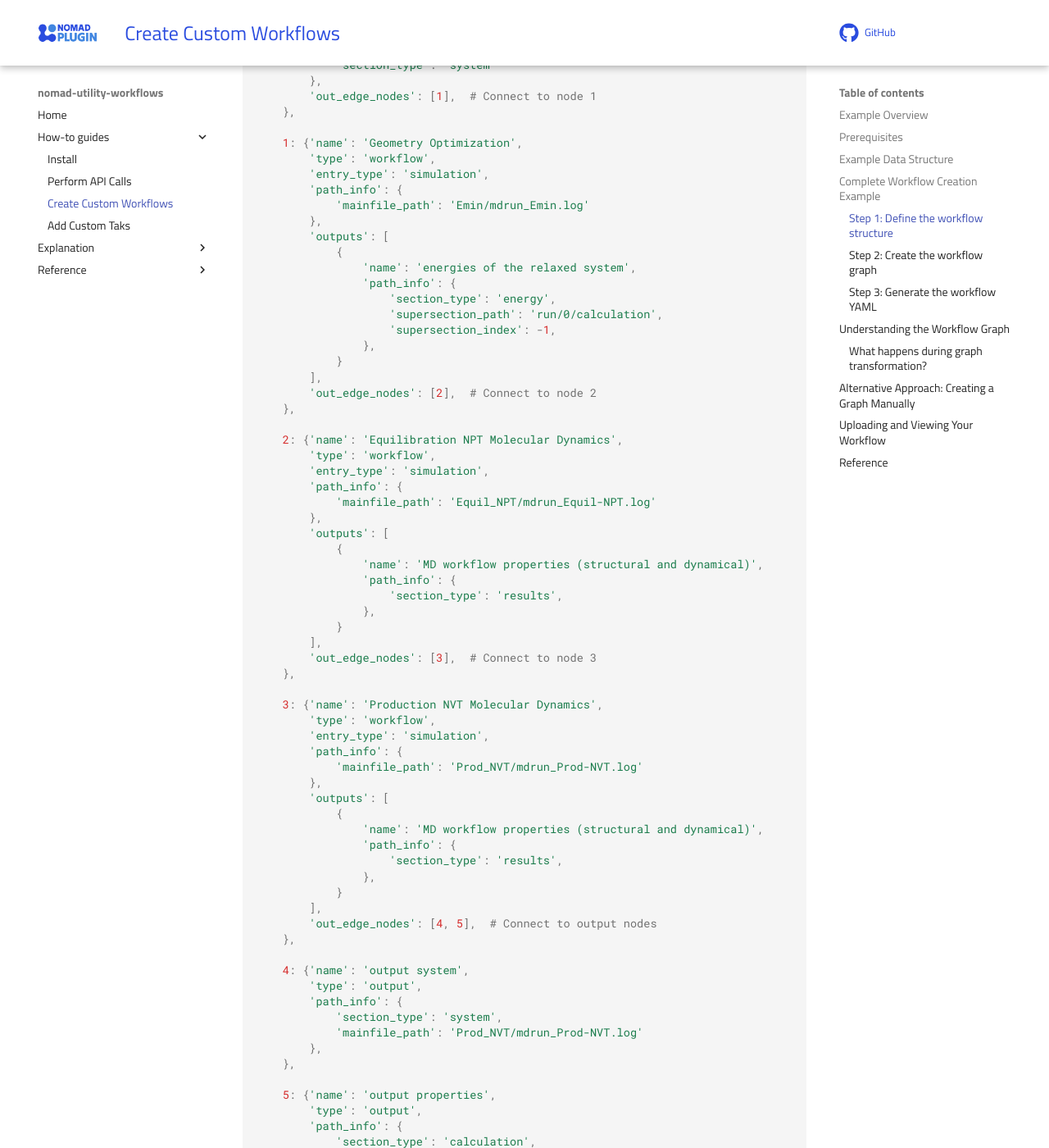
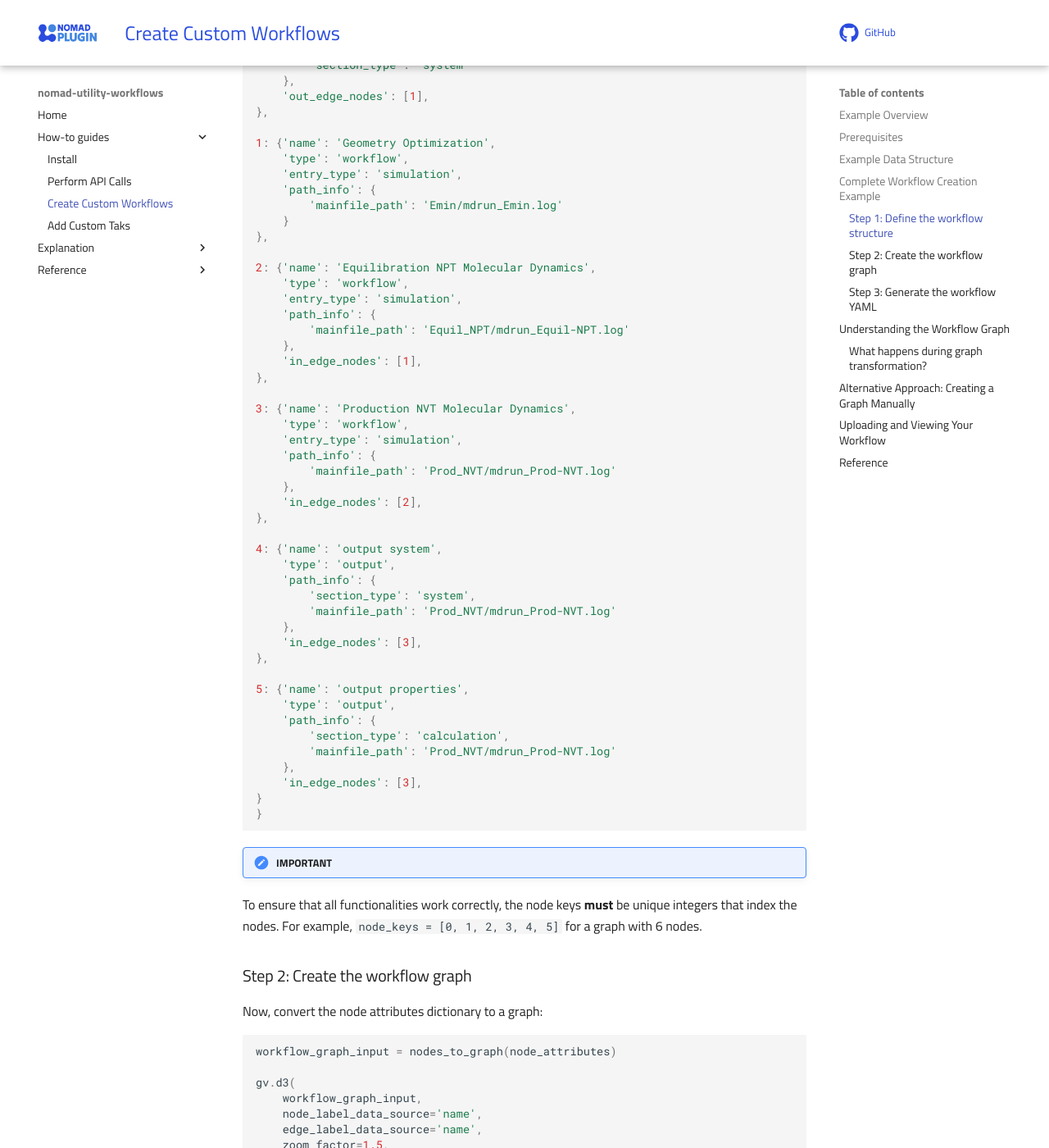
Before and after one commit to FAIRmat-NFDI/nomad-utility-workflows, an MkDocs documentation site: the page built from docs/how_to/create_custom_workflows.md, in a window 1280 px wide and 1400 px high, scrolled down 2083 px. Shown: the whole window at 82% size. Built offline with MkDocs 1.6.1 and Material for MkDocs 9.7.7, drawn with Linux system fonts in a browser that asks for light colours; comment, search, counter and statistics services are not loaded.

Commit message:
using the simple example for the dictionary.

````diff
--- a/docs/how_to/create_custom_workflows.md
+++ b/docs/how_to/create_custom_workflows.md
@@ -63,90 +63,65 @@ We'll define our workflow structure using a dictionary of node attributes:
 
 ```python
 node_attributes = {
-    0: {'name': 'input system',
-        'type': 'input',
-        'path_info': {
-            'mainfile_path': 'Emin/mdrun_Emin.log',
-            'supersection_index': 0,
-            'section_index': 0,
-            'section_type': 'system'
-        },
-        'out_edge_nodes': [1],  # Connect to node 1
+0: {'name': 'input system',
+    'type': 'input',
+    'path_info': {
+        'mainfile_path': 'Emin/mdrun_Emin.log',
+        'supersection_index': 0,
+        'section_index': 0,
+        'section_type': 'system'
     },
+    'out_edge_nodes': [1],
+},
 
-    1: {'name': 'Geometry Optimization',
-        'type': 'workflow',
-        'entry_type': 'simulation',
-        'path_info': {
-            'mainfile_path': 'Emin/mdrun_Emin.log'
-        },
-        'outputs': [
-            {
-                'name': 'energies of the relaxed system',
-                'path_info': {
-                    'section_type': 'energy',
-                    'supersection_path': 'run/0/calculation',
-                    'supersection_index': -1,
-                },
-            }
-        ],
-        'out_edge_nodes': [2],  # Connect to node 2
+1: {'name': 'Geometry Optimization',
+    'type': 'workflow',
+    'entry_type': 'simulation',
+    'path_info': {
+        'mainfile_path': 'Emin/mdrun_Emin.log'
+    }
+},
+
+2: {'name': 'Equilibration NPT Molecular Dynamics',
+    'type': 'workflow',
+    'entry_type': 'simulation',
+    'path_info': {
+        'mainfile_path': 'Equil_NPT/mdrun_Equil-NPT.log'
     },
+    'in_edge_nodes': [1],
+},
 
-    2: {'name': 'Equilibration NPT Molecular Dynamics',
-        'type': 'workflow',
-        'entry_type': 'simulation',
-        'path_info': {
-            'mainfile_path': 'Equil_NPT/mdrun_Equil-NPT.log'
-        },
-        'outputs': [
-            {
-                'name': 'MD workflow properties (structural and dynamical)',
-                'path_info': {
-                    'section_type': 'results',
-                },
-            }
-        ],
-        'out_edge_nodes': [3],  # Connect to node 3
+3: {'name': 'Production NVT Molecular Dynamics',
+    'type': 'workflow',
+    'entry_type': 'simulation',
+    'path_info': {
+        'mainfile_path': 'Prod_NVT/mdrun_Prod-NVT.log'
     },
+    'in_edge_nodes': [2],
+},
 
-    3: {'name': 'Production NVT Molecular Dynamics',
-        'type': 'workflow',
-        'entry_type': 'simulation',
-        'path_info': {
-            'mainfile_path': 'Prod_NVT/mdrun_Prod-NVT.log'
-        },
-        'outputs': [
-            {
-                'name': 'MD workflow properties (structural and dynamical)',
-                'path_info': {
-                    'section_type': 'results',
-                },
-            }
-        ],
-        'out_edge_nodes': [4, 5],  # Connect to output nodes
+4: {'name': 'output system',
+    'type': 'output',
+    'path_info': {
+        'section_type': 'system',
+        'mainfile_path': 'Prod_NVT/mdrun_Prod-NVT.log'
     },
+    'in_edge_nodes': [3],
+},
 
-    4: {'name': 'output system',
-        'type': 'output',
-        'path_info': {
-            'section_type': 'system',
-            'mainfile_path': 'Prod_NVT/mdrun_Prod-NVT.log'
-        },
+5: {'name': 'output properties',
+    'type': 'output',
+    'path_info': {
+        'section_type': 'calculation',
+        'mainfile_path': 'Prod_NVT/mdrun_Prod-NVT.log'
     },
-
-    5: {'name': 'output properties',
-        'type': 'output',
-        'path_info': {
-            'section_type': 'calculation',
-            'mainfile_path': 'Prod_NVT/mdrun_Prod-NVT.log'
-        },
-    }
+    'in_edge_nodes': [3],
+}
 }
 ```
 
 !!! Note "IMPORTANT"
-    To ensure that all functionalities work correctly, the node keys **must** be unique integers that index the nodes. For example, `node_keys = [0, 1, 2, 3, 4, 5]` for a graph with 6 nodes.
+To ensure that all functionalities work correctly, the node keys **must** be unique integers that index the nodes. For example, `node_keys = [0, 1, 2, 3, 4, 5]` for a graph with 6 nodes.
 
 ### Step 2: Create the workflow graph
 
````
